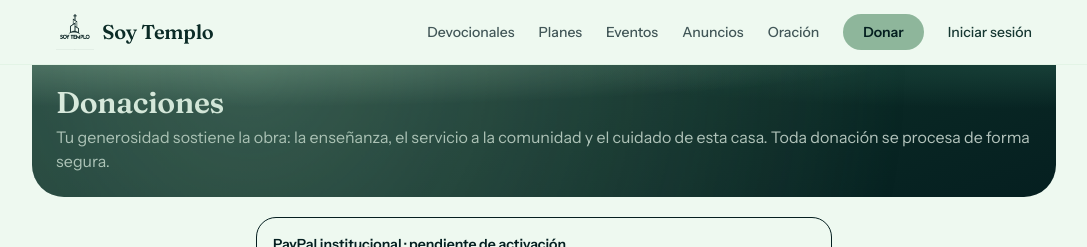
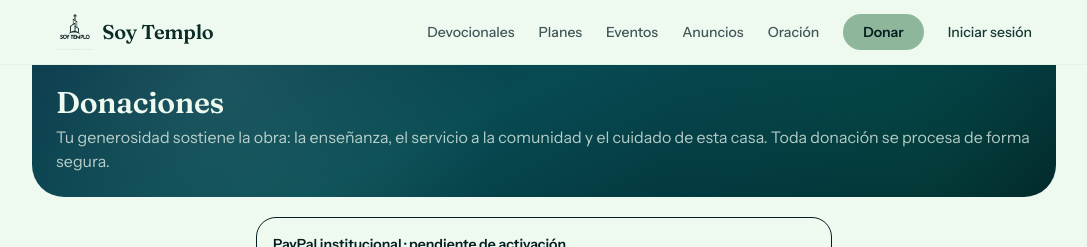
Before and after one commit to joelcastaneda777-coder/Soy-Templo, a Next.js app: page /donar in a window 1280 px wide. Shown: the top 247 px of the page, without its empty margins (96-1183 px from the left). Built offline with nearby package versions, Linux system fonts and the light colour scheme; no server answers; the database is empty.

Commit message:
Aplicar Abyssal Teal a Donaciones

```diff
--- a/src/app/donar/page.tsx
+++ b/src/app/donar/page.tsx
@@ -18,7 +18,7 @@ export default async function DonatePage() {
 
   return (
     <div className="space-y-5">
-      <PageHero title={t.donate.title} subtitle={t.donate.intro} />
+      <PageHero title={t.donate.title} subtitle={t.donate.intro} variant="abyssal" />
 
       <div className="mx-auto max-w-xl space-y-5">
         <DonationForm categories={categories ?? []} onlineEnabled={payment.configured && payment.name === "paypal"} />
```
